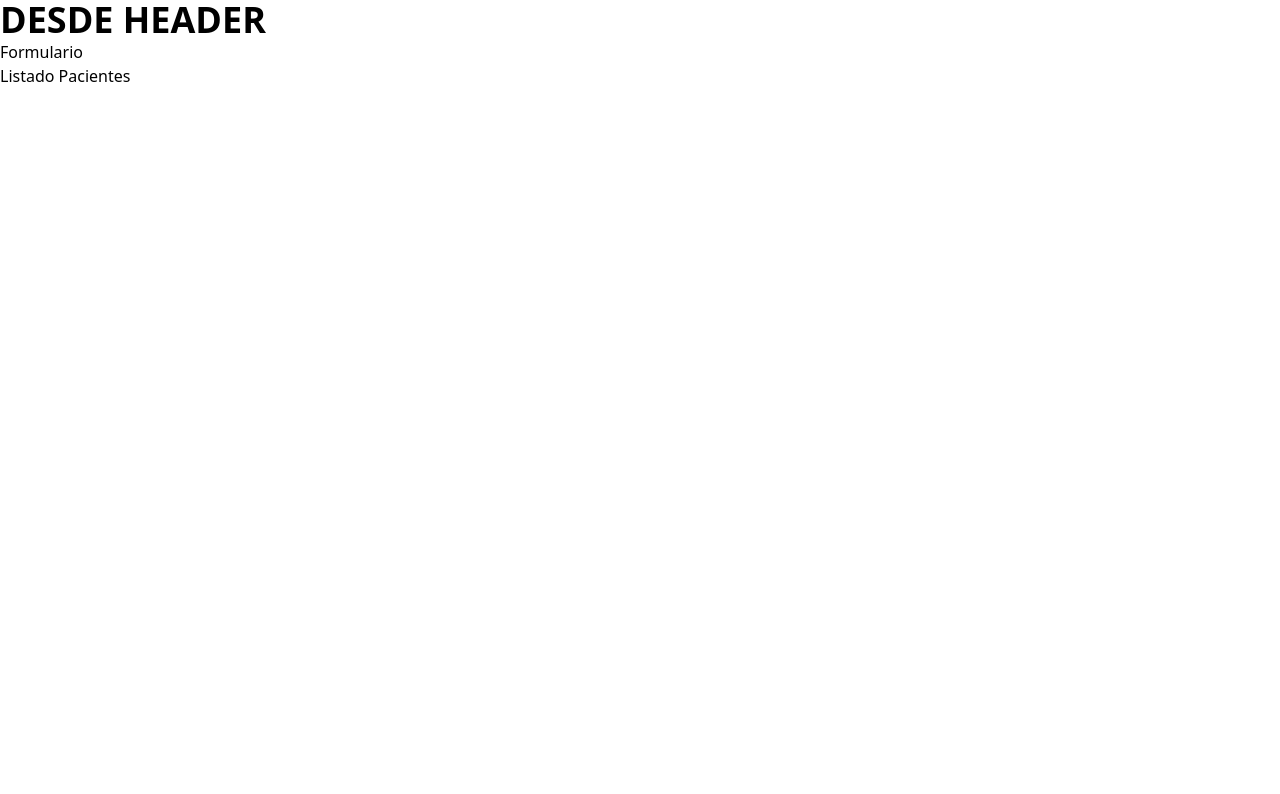
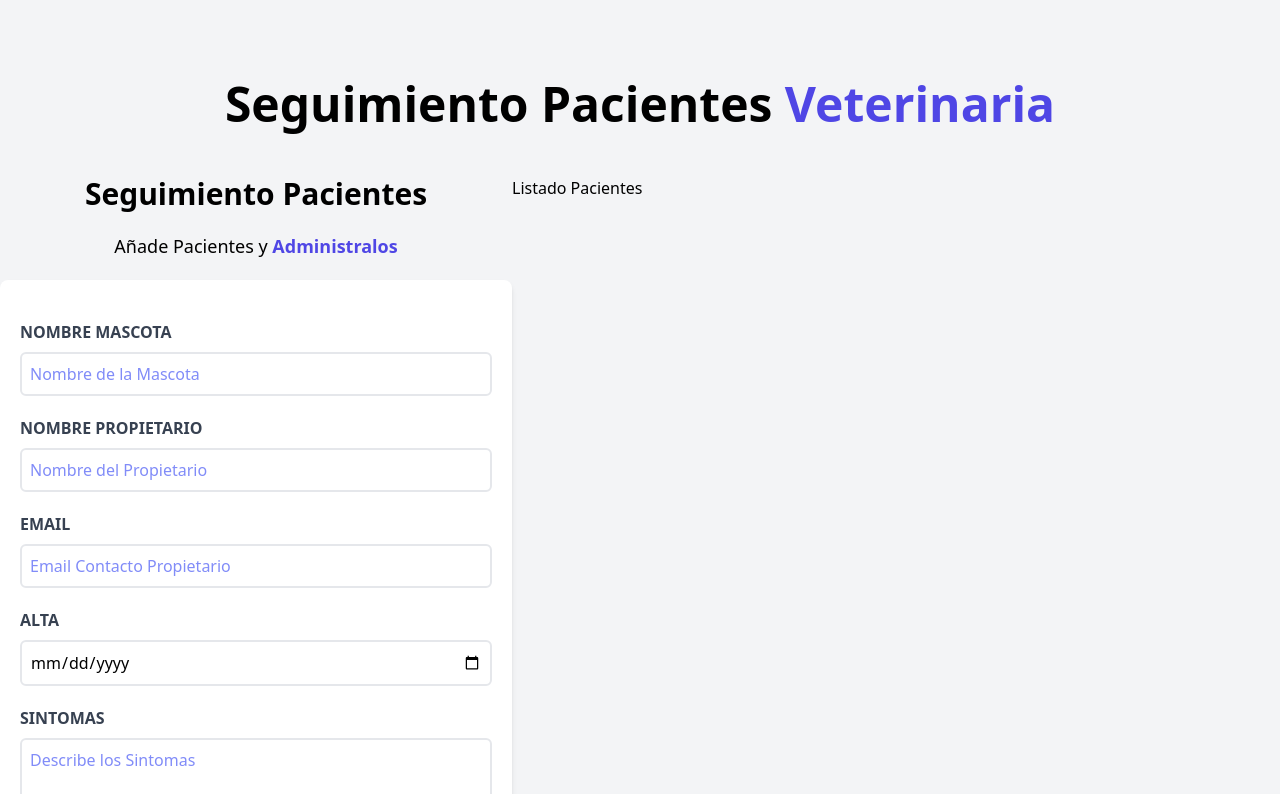
Before and after one commit to JuanRaV/Citas-React, a React (Vite) app: page / in a window 1280 px wide. Shown: the top 794 px of the page. Built offline with nearby package versions, Linux system fonts and the light colour scheme.

Commit message:
Making the form

```diff
--- a/index.html
+++ b/index.html
@@ -6,7 +6,7 @@
     <meta name="viewport" content="width=device-width, initial-scale=1.0" />
     <title>Citas React</title>
   </head>
-  <body>
+  <body class="bg-gray-100 h-screen">
     <div id="root"></div>
     <script type="module" src="/src/main.jsx"></script>
   </body>
--- a/src/App.jsx
+++ b/src/App.jsx
@@ -1,4 +1,3 @@
-import { useState } from 'react'
 import Header from './components/Header'
 import Formulario from './components/Formulario'
 import ListadoPacientes from './components/ListadoPacientes'
@@ -6,11 +5,14 @@
 function App() {
 
   return (
-    <>
+    <div className='container mx-auto mt-20'>
       <Header/>
-      <Formulario/>
-      <ListadoPacientes/>
-    </>
+      <div className='mt-12 md:flex'>
+        <Formulario/>
+        <ListadoPacientes/>
+      </div>
+
+    </div>
 
   )
 }
--- a/src/components/Formulario.jsx
+++ b/src/components/Formulario.jsx
@@ -1,7 +1,76 @@
 const Formulario = () => {
   return (
-    <div>
-      <h2>Formulario</h2>
+    <div className="md:w-1/2 lg:w-2/5">
+      <h2 className="font-black text-3xl text-center">Seguimiento Pacientes</h2>
+      <p className="text-lg mt-5 text-center mb-5">
+        Añade Pacientes y
+        <span className="text-indigo-600 font-bold "> Administralos</span>
+      </p>
+      <form action="" className="bg-white shadow-md rounded-lg py-10 px-5 mb-10">
+        <div className="mb-5">
+          <label htmlFor="mascota" className="block text-gray-700 uppercase font-bold">
+            Nombre Mascota
+          </label>
+          <input
+            id="mascota"
+            type="text"
+            placeholder="Nombre de la Mascota"
+            className="border-2 w-full p-2 mt-2 placeholder-indigo-400 rounded-md"
+          />
+        </div>
+
+        <div className="mb-5">
+          <label htmlFor="propietario" className="block text-gray-700 uppercase font-bold">
+            Nombre Propietario
+          </label>
+          <input
+            id="propietario"
+            type="text"
+            placeholder="Nombre del Propietario"
+            className="border-2 w-full p-2 mt-2 placeholder-indigo-400 rounded-md"
+          />
+        </div>
+
+        <div className="mb-5">
+          <label htmlFor="email" className="block text-gray-700 uppercase font-bold">
+            Email
+          </label>
+          <input
+            id="email"
+            type="email"
+            placeholder="Email Contacto Propietario"
+            className="border-2 w-full p-2 mt-2 placeholder-indigo-400 rounded-md"
+          />
+        </div>
+
+        <div className="mb-5">
+          <label htmlFor="alta" className="block text-gray-700 uppercase font-bold">
+            Alta
+          </label>
+          <input
+            id="alta"
+            type="date"
+            className="border-2 w-full p-2 mt-2 placeholder-indigo-400 rounded-md"
+          />
+        </div>
+
+        <div className="mb-5">
+          <label htmlFor="sintomas" className="block text-gray-700 uppercase font-bold">
+            Sintomas
+          </label>
+          <textarea
+            id="sintomas"
+            className="border-2 w-full p-2 mt-2 placeholder-indigo-400 rounded-md"
+            placeholder="Describe los Sintomas"
+          />
+        </div>
+
+        <input
+          type="submit"
+          className="bg-indigo-600 w-full p-3 text-white uppercase font-bold rounded hover:bg-indigo-800 cursor-pointer transition-colors"
+          value="Agregar Paciente"
+        />
+      </form>
     </div>
   )
 }
--- a/src/components/Header.jsx
+++ b/src/components/Header.jsx
@@ -2,7 +2,12 @@
 
 
     return (
-        <h1 className="text-4xl font-bold uppercase">Desde Header</h1>
+
+        <h1 className="font-black text-5xl text-center md:w-2/3 mx-auto ">
+            Seguimiento Pacientes
+            <span className="text-indigo-600"> Veterinaria</span>
+        </h1>
+
     )
 }
 export default Header
--- a/src/components/ListadoPacientes.jsx
+++ b/src/components/ListadoPacientes.jsx
@@ -1,7 +1,9 @@
 const ListadoPacientes = () => {
   return (
+      <div className="md:w-1/2 lg:w-3/5">
+        <h2>Listado Pacientes</h2>
+      </div>
 
-      <h2>Listado Pacientes</h2>
 
   )
 }
```
